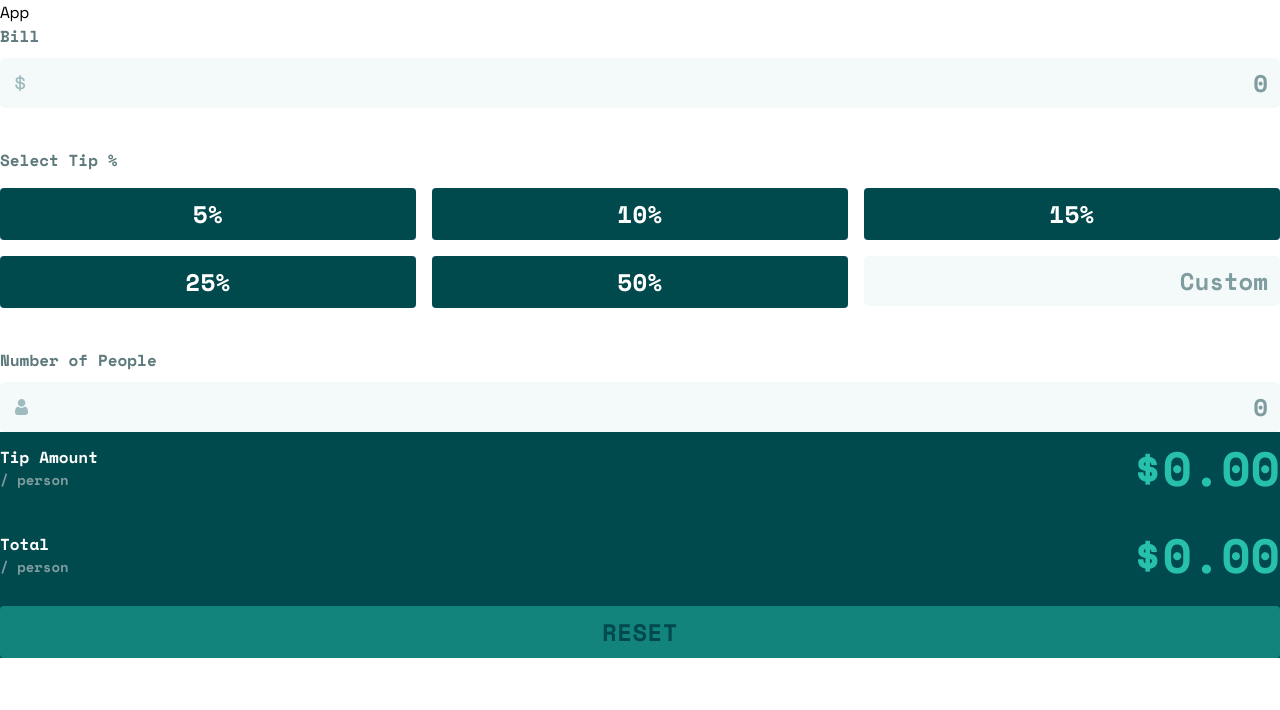
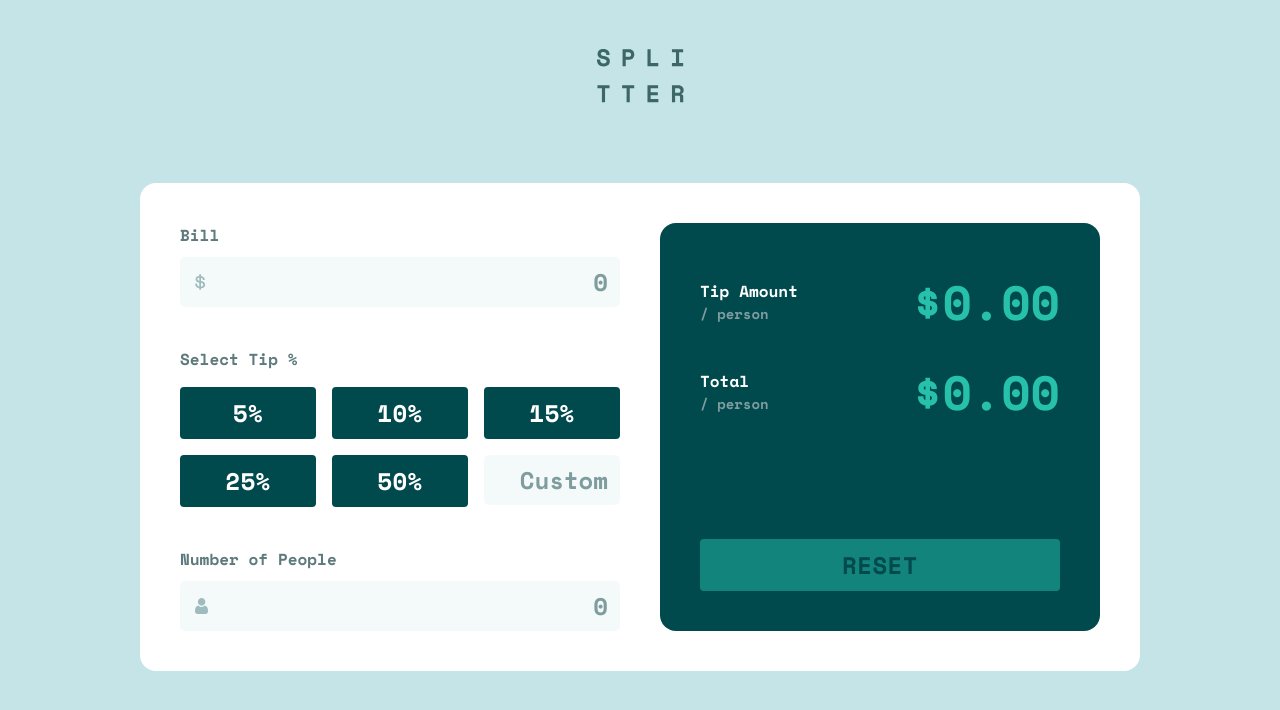
Before and after one commit to jufglanville/mentorcruise, a React app in the folder tip-calculator/: page / in a window 1280 px wide. Shown: the top 710 px of the page. Built offline with nearby package versions, Linux system fonts and the light colour scheme.

Commit message:
Update Styles

```diff
--- a/tip-calculator/public/index.html
+++ b/tip-calculator/public/index.html
@@ -11,7 +11,8 @@
       href="https://fonts.googleapis.com/css2?family=Space+Mono:wght@400;700&display=swap"
       rel="stylesheet"
     />
-    <title>Document</title>
+    <title>Tip Calculator</title>
+    <link rel="icon" type="image/x-icon" href="favicon-32x32.png" />
   </head>
   <body>
     <div id="root"></div>
--- a/tip-calculator/src/App.tsx
+++ b/tip-calculator/src/App.tsx
@@ -1,13 +1,31 @@
 import React from 'react';
+import styled from 'styled-components';
+import logo from './assets/logo.svg';
+
 import TipCalculator from './components/TipCalculator';
 
 const App = () => {
   return (
-    <div>
-      App
+    <Container>
+      <img src={logo} alt="logo" />
       <TipCalculator />
-    </div>
+    </Container>
   );
 };
 
+const Container = styled.div`
+  width: 100%;
+  height: 100vh;
+  display: flex;
+  flex-direction: column;
+  background-color: var(--light-grayish-cyan);
+  align-items: center;
+  justify-content: center;
+  padding: 1rem;
+
+  @media (max-width: 450px) {
+    padding: 0;
+  }
+`;
+
 export default App;
--- a/tip-calculator/src/components/AmountOutput.tsx
+++ b/tip-calculator/src/components/AmountOutput.tsx
@@ -49,6 +49,10 @@ const Amount = styled.p`
   font-size: 48px;
   color: var(--primary);
   font-weight: 700;
+
+  @media (max-width: 450px) {
+    font-size: 36px;
+  }
 `;
 
 export default AmountOutput;
--- a/tip-calculator/src/components/TipAmountContainer.tsx
+++ b/tip-calculator/src/components/TipAmountContainer.tsx
@@ -69,6 +69,10 @@ const Container = styled.div`
   display: grid;
   grid-template-columns: repeat(3, 1fr);
   grid-gap: 1rem;
+
+  @media (max-width: 450px) {
+    grid-template-columns: repeat(2, 1fr);
+  }
 `;
 
 const Heading = styled.p`
--- a/tip-calculator/src/components/TipCalculator.tsx
+++ b/tip-calculator/src/components/TipCalculator.tsx
@@ -1,4 +1,5 @@
 import React, { useEffect, useState } from 'react';
+import styled from 'styled-components';
 import { formInputs, TipOutput } from '../data/formInput';
 import TipInputContainer from './TipInputContainer';
 import TipOutputContainer from './TipOutputContainer';
@@ -47,11 +48,29 @@ const TipCalculator = () => {
   }, [tipInputData]);
 
   return (
-    <div>
+    <Container>
       <TipInputContainer data={tipInputData} onChange={handleChange} />
       <TipOutputContainer data={tipOutputData} onReset={handleReset} />
-    </div>
+    </Container>
   );
 };
 
+const Container = styled.div`
+  display: grid;
+  grid-template-columns: repeat(2, 1fr);
+  gap: 2.5rem;
+  background-color: var(--white);
+  padding: 2.5rem;
+  border-radius: 1rem;
+  max-width: 1000px;
+  margin: 5rem auto;
+
+  @media (max-width: 945px) {
+    padding: 1.5rem;
+  }
+  @media (max-width: 850px) {
+    grid-template-columns: 1fr;
+  }
+`;
+
 export default TipCalculator;
--- a/tip-calculator/src/components/TipOutputContainer.tsx
+++ b/tip-calculator/src/components/TipOutputContainer.tsx
@@ -28,7 +28,15 @@ const TipOutputContainer = ({ data, onReset: handleReset }: Props) => {
 const Container = styled.div`
   background-color: var(--dark-cyan);
   display: grid;
+  grid-template-rows: repeat(2, 1fr) 2fr;
   gap: 1rem;
+  align-items: flex-end;
+  padding: 2.5rem;
+  border-radius: 1rem;
+
+  @media (max-width: 450px) {
+    padding: 1.5rem;
+  }
 `;
 
 export default TipOutputContainer;
```
Also changed, not shown: tip-calculator/public/favicon-32x32.png (added), tip-calculator/src/assets/logo.svg (added).
